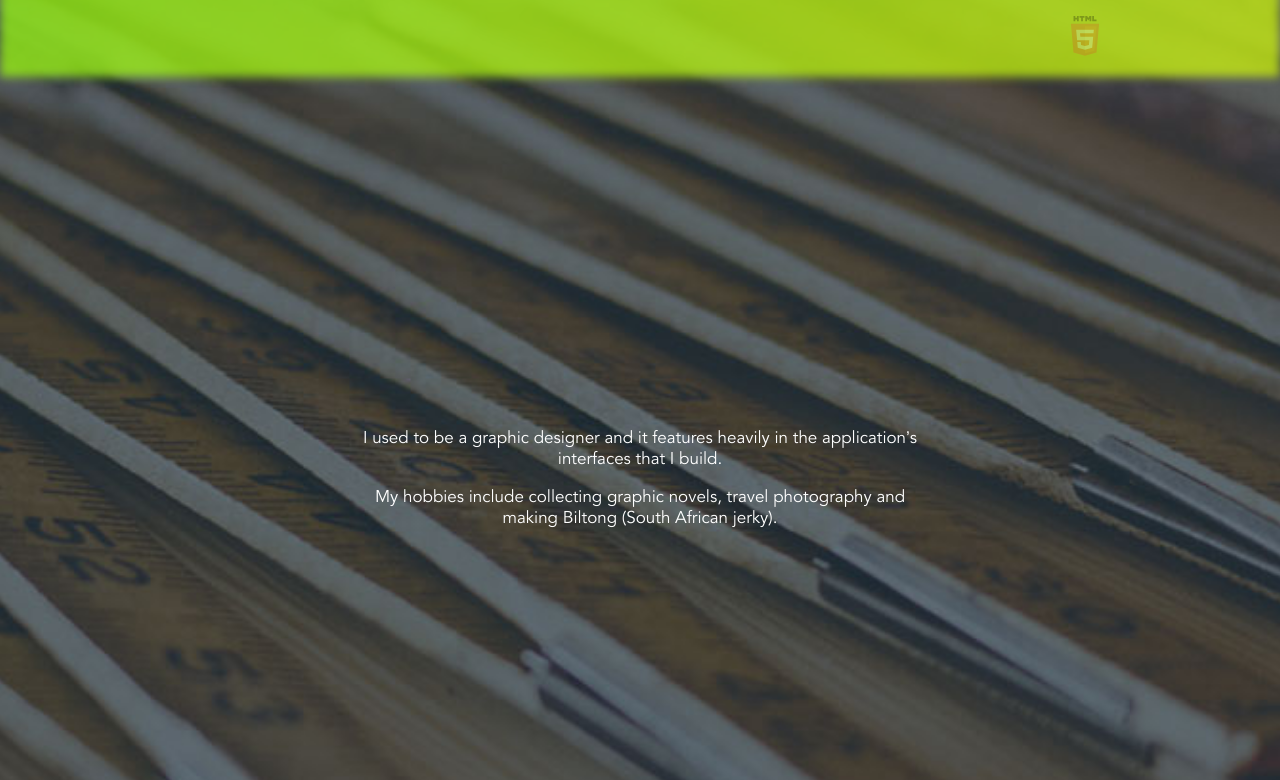
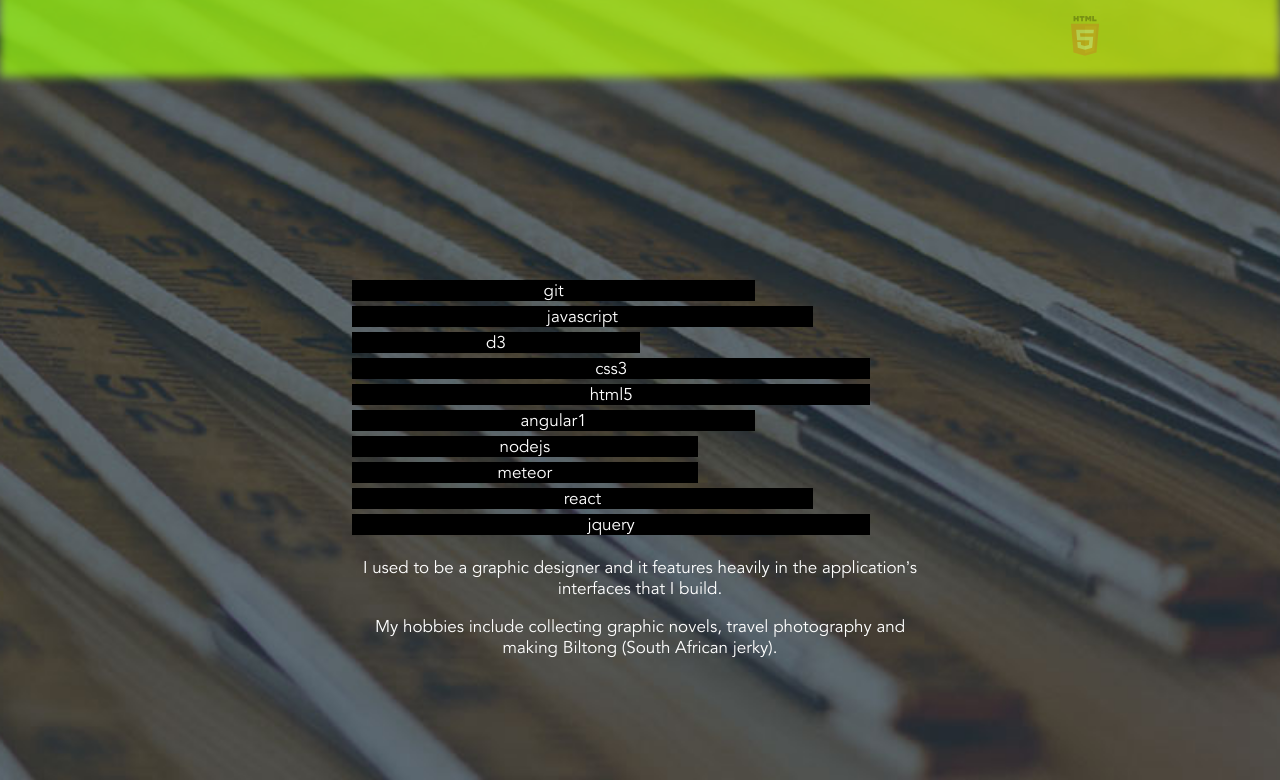
Before and after one commit to jacquesuys/xmplr, a website: page public/index.html in a window 1280 px wide. Shown: the part 723-1503 px from the top of the page. Drawn offline with nearby package versions, Linux system fonts and the light colour scheme.

Commit message:
d3 appends to the selected container

```diff
--- a/public/js/main.js
+++ b/public/js/main.js
@@ -16,8 +16,7 @@ document.addEventListener('DOMContentLoaded', function(){
 
   var drift = setInterval(function(){
 
-    icons
-    .each(function(){
+    icons.each(function(){
 
       var size = Math.max((Math.random() * 7.5), 3.5);
 
@@ -50,7 +49,8 @@ document.addEventListener('DOMContentLoaded', function(){
   setTimeout(bounce, 1000);
   setInterval(bounce, 15000);
 
-  var dataset = [{"skill": "git", "score": 7},
+  var dataset = [
+    {"skill": "git", "score": 7},
     {"skill": "javascript", "score": 8},
     {"skill": "d3", "score": 5},
     {"skill": "css3", "score": 9},
@@ -59,12 +59,16 @@ document.addEventListener('DOMContentLoaded', function(){
     {"skill": "nodejs", "score": 6},
     {"skill": "meteor", "score": 6},
     {"skill": "react", "score": 8},
-    {"skill": "jquery", "score": 9}];
+    {"skill": "jquery", "score": 9}
+  ];
 
-    d3.select('.skills')
+  var skills = d3.select('.skills');
+
+  skills
+  .selectAll('div')
   .data(dataset)
   .enter()
-    .append('div')
+  .insert('div')
   .text(function(d) { return d.skill; })
   .style({
     'margin-bottom': '5px',
--- a/public/sass/style.scss
+++ b/public/sass/style.scss
@@ -115,7 +115,7 @@ body {
     z-index: 1;
   }
 
-  .bio {
+  .bio, .skills {
     @media all and (max-width: $bp-med-2) {
       width: 85%;
     }
```
Also changed, not shown: public/css/style.css, public/index.html (line endings or trailing spaces). Lines whose indentation alone changed are shown as unchanged.
